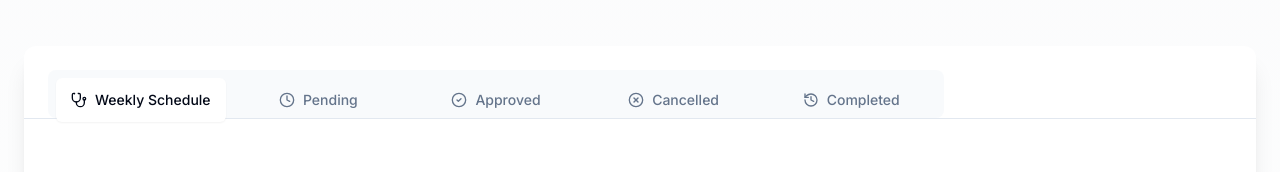
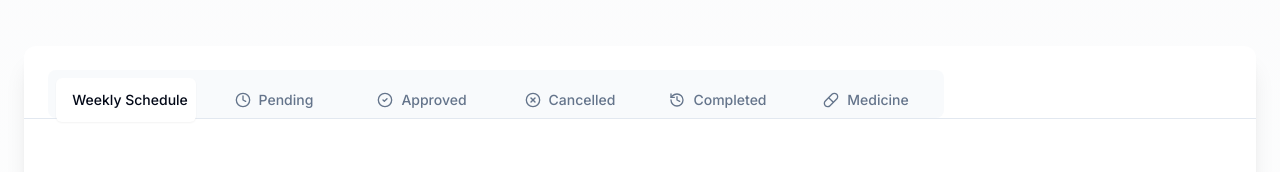
Before and after one commit to junaid-1013/Symptoms-Sense, a Next.js app in the folder Frontend/: page /doctorProfile in a window 1280 px wide. Shown: the part 439-611 px from the top of the page. Built offline with nearby package versions, Linux system fonts and the light colour scheme; no server answers.

Commit message:
Doctor user Medicine CRUDS

```diff
--- a/Frontend/src/components/doctor/DocProfile.tsx
+++ b/Frontend/src/components/doctor/DocProfile.tsx
@@ -14,11 +14,12 @@ import { Tabs, TabsContent, TabsList, TabsTrigger } from "@/components/ui/tabs";
 import { useUser } from "@/contextApis/UserContext";
 import { ApproveAppointmentApi, CancelAppointmentApi, GetMyAppointmentsApi } from "@/endPoints/appointments.endPoints";
 import { Appointment, DoctorAppointmentItem } from "@/types";
-import { CheckCircle2, Clock, History, Stethoscope, XCircle } from "lucide-react";
+import { CheckCircle2, Clock, History, Pill, Stethoscope, XCircle } from "lucide-react";
 import { useEffect, useState } from "react";
 import { useToast } from "../ui/use-toast";
 import AppointmentSection from "./AppointmentSection";
 import WeeklyScheduleTable from "./WeeklyScheduleTable";
+import AddMedicineHome from "@/components/medicines/AddMedicineHome";
 
 const DoctorProfile = () => {
   const { user, tokens } = useUser();
@@ -217,7 +218,7 @@ const DoctorProfile = () => {
       <Card className="border-0 shadow-xl">
         <Tabs value={activeTab} onValueChange={setActiveTab} className="w-full">
           <div className="border-b px-6 pt-6">
-            <TabsList className="grid w-full max-w-4xl grid-cols-5 gap-x-2 bg-muted/50 h-12">
+            <TabsList className="grid w-full max-w-4xl grid-cols-6 gap-x-2 bg-muted/50 h-12">
               <TabsTrigger
                 value="schedule"
                 className="gap-2 data-[state=active]:bg-background data-[state=active]:shadow-sm whitespace-nowrap text-xs sm:text-sm"
@@ -258,6 +259,15 @@ const DoctorProfile = () => {
                 <History className="w-4 h-4" />
                 Completed
               </TabsTrigger>
+
+              <TabsTrigger
+                value="medicines"
+                className="gap-2 data-[state=active]:bg-background data-[state=active]:shadow-sm whitespace-nowrap text-xs sm:text-sm"
+              >
+                <Pill className="w-4 h-4" />
+                Medicine
+              </TabsTrigger>
+
             </TabsList>
 
           </div>
@@ -341,6 +351,9 @@ const DoctorProfile = () => {
                 </div>
               )}
             </TabsContent>
+            <TabsContent value="medicines" className="mt-0">
+              <AddMedicineHome />
+            </TabsContent>
           </div>
         </Tabs>
       </Card>
```
